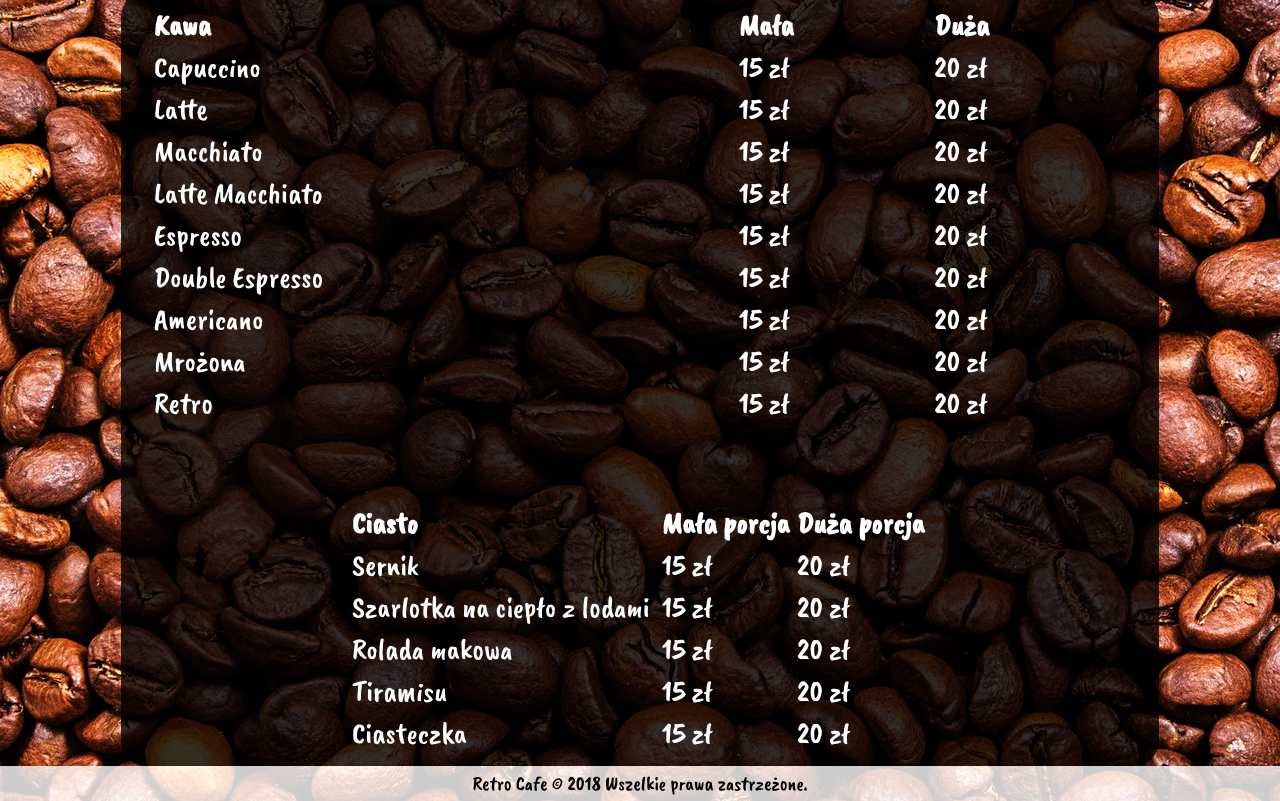
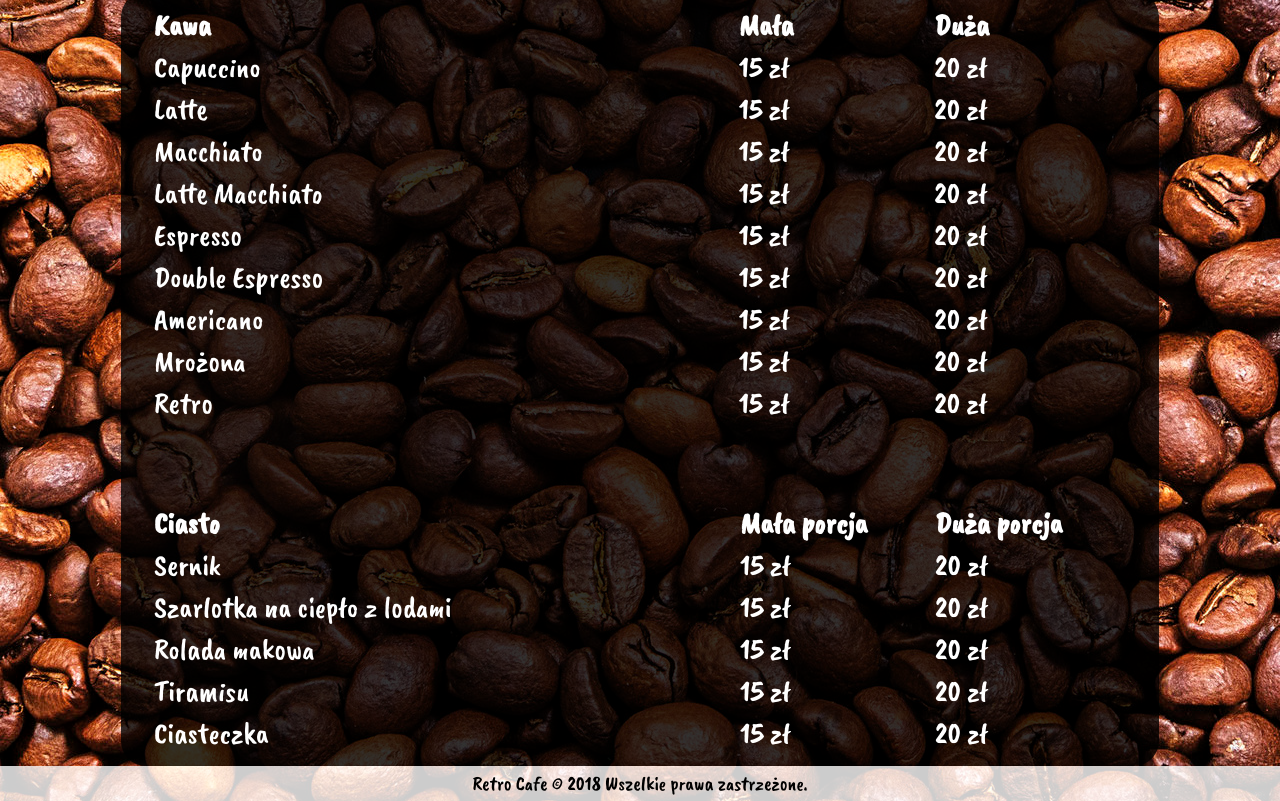
Before and after one commit to Monakus/monakus.github.io, a plain HTML site: page menu.html in a window 1280 px wide. Shown: the part 321-1122 px from the top of the page. Drawn offline with nearby package versions, Linux system fonts and the light colour scheme; a web font is replaced by a local one.

Commit message:
Update menu.html

```diff
--- a/menu.html
+++ b/menu.html
@@ -82,9 +82,9 @@
 					  </tr>
 					</table>
 			<br/><br/>
-			<table class="center" style="width: 582px;">
+			<table class="center">
 					  <tr>
-					   	<th>Ciasto</th>
+					   	<th style="width: 582px;">Ciasto</th>
 					    	<th>Mała porcja</th>
 						<th>Duża porcja</th>
 					  </tr>
```
